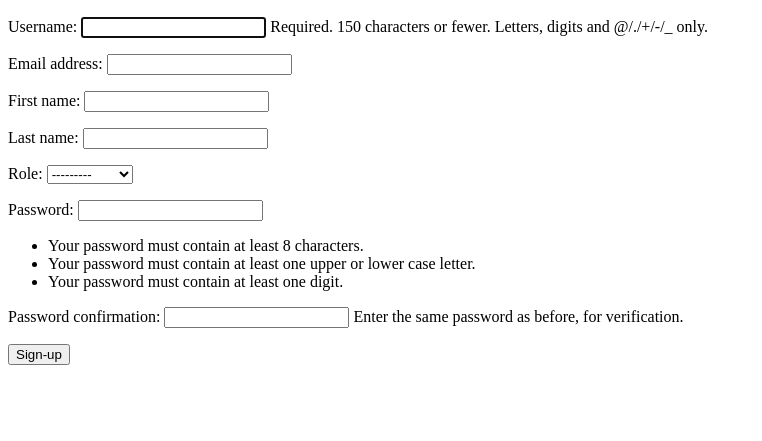
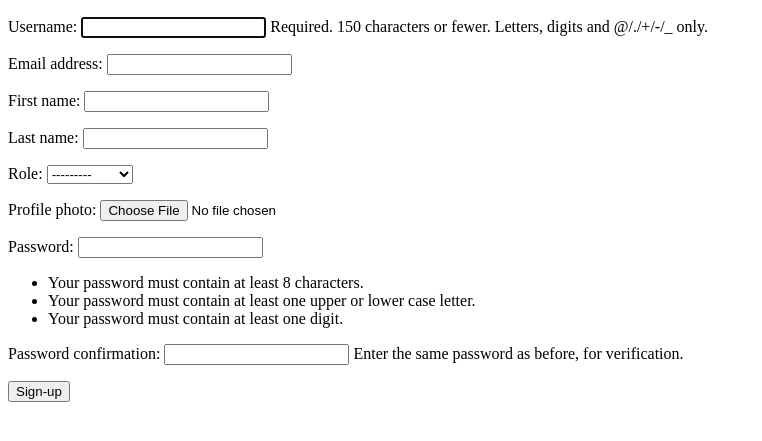
Before and after one commit to franfif/fotoblog, a Django app: page /signup/ in a window 1280 px wide. Shown: the part 136-577 px from the top of the page, without its empty margins (0-762 px from the left). Run offline with Django 4.2, Linux system fonts and the light colour scheme.

Commit message:
add profile photo functionality

```diff
--- a/authentication/forms.py
+++ b/authentication/forms.py
@@ -12,4 +12,10 @@ class LoginForm(forms.Form):
 class SignUpForm(UserCreationForm):
     class Meta(UserCreationForm.Meta):
         model = get_user_model()
-        fields = ('username', 'email', 'first_name', 'last_name', 'role')
+        fields = ('username', 'email', 'first_name', 'last_name', 'role', 'profile_photo')
+
+
+class UploadProfilePhotoForm(forms.ModelForm):
+    class Meta:
+        model = get_user_model()
+        fields = ['profile_photo']
--- a/authentication/models.py
+++ b/authentication/models.py
@@ -5,10 +5,13 @@ from django.db import models
 class User(AbstractUser):
     CREATOR = 'CREATOR'
     SUBSCRIBER = 'SUBSCRIBER'
+    DEFAULT_PROFILE_PHOTO = 'Portrait_placeholder.png'
 
     ROLE_CHOICES = (
         (CREATOR, 'Creator'),
         (SUBSCRIBER, 'Subscriber')
     )
-    profile_photo = models.ImageField()
+    profile_photo = models.ImageField(
+        default=DEFAULT_PROFILE_PHOTO)
+
     role = models.CharField(max_length=30, choices=ROLE_CHOICES)
--- a/authentication/static/authentication/styles.css
+++ b/authentication/static/authentication/styles.css
@@ -0,0 +1,4 @@
+
+.profile_photo {
+    width: 100px;
+}
--- a/authentication/views.py
+++ b/authentication/views.py
@@ -8,13 +8,24 @@ from . import forms
 def signup_page(request):
     form = forms.SignUpForm()
     if request.method == 'POST':
-        form = forms.SignUpForm(request.POST)
+        form = forms.SignUpForm(request.POST, request.FILES)
         if form.is_valid():
             user = form.save()
             login(request, user)
             return redirect(settings.LOGIN_REDIRECT_URL)
 
     return render(request, 'authentication/signup.html',
+                  context={'form': form})
+
+
+def upload_profile_photo(request):
+    form = forms.UploadProfilePhotoForm()
+    if request.method == 'POST':
+        form = forms.UploadProfilePhotoForm(request.POST, request.FILES, instance=request.user)
+        if form.is_valid():
+            form.save()
+            return redirect('home')
+    return render(request, 'authentication/upload_profile_photo.html',
                   context={'form': form})
 
 # # Login function-based view
--- a/fotoblog/urls.py
+++ b/fotoblog/urls.py
@@ -17,6 +17,7 @@ urlpatterns = [
         template_name='authentication/login.html',
         redirect_authenticated_user=True,
     ), name='login'),
+    path('profile_photo/', authentication.views.upload_profile_photo, name='upload_profile_photo'),
     # path('logout/', authentication.views.logout_user, name='logout'),
     path('logout/', LogoutView.as_view(
         template_name='authentication/logout.html',
--- a/templates/base.html
+++ b/templates/base.html
@@ -5,11 +5,15 @@
         <link rel="stylesheet" href="{% static 'authentication/styles.css' %}">
     </head>
     <body>
+    {% if user.profile_photo %}
+                <img class="profile_photo" src="{{ user.profile_photo.url }}" alt="">
+            {% endif %}
     <nav>
         {% if user.is_authenticated %}
             <a href="{% url 'home' %}">{{ user }}</a>
             <a href="{% url 'home' user.id %}">My posts</a>
             <a href="{% url 'photo_upload' %}">Post a photo</a>
+            <a href="{% url 'upload_profile_photo' %}">Update Profile Picture</a>
             <a href="{% url 'password_change' %}">Change Password</a>
             <a href="{% url 'logout' %}">Log out</a></p>
         {% else %}
```
Also changed, not shown: authentication/templates/authentication/upload_profile_photo.html (added, +13 -0 lines).
